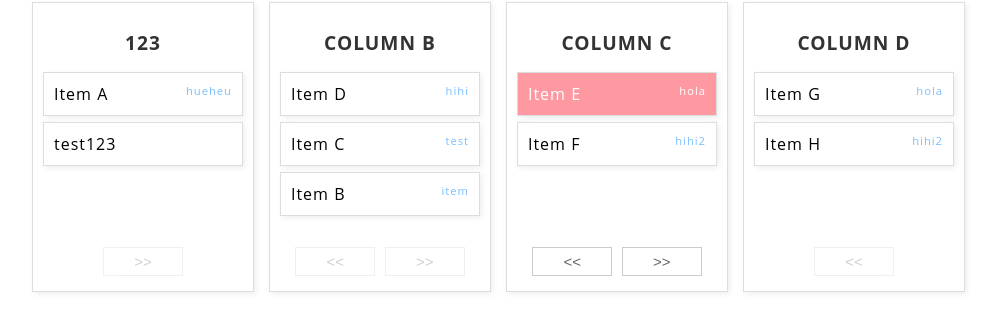
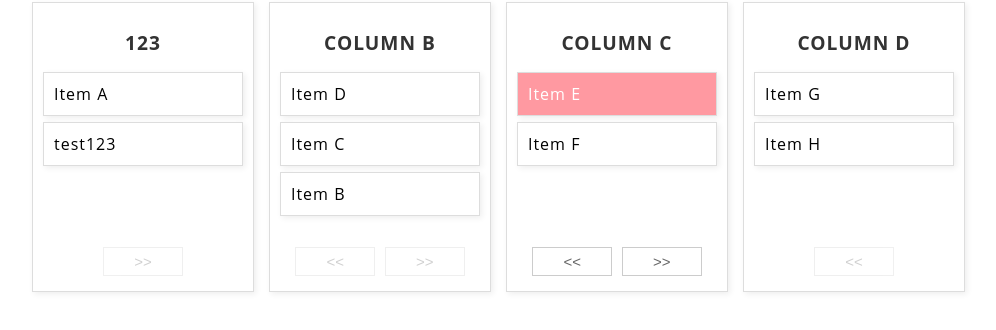
Before and after one commit to AP0L0N/AP0L0N.github.io, a plain HTML site: page index.html in a window 1280 px wide. Shown: the part 112-442 px from the top of the page, without its empty margins (134-1130 px from the left). Drawn offline with Linux system fonts and the light colour scheme.

Commit message:
Update to Widget

```diff
--- a/index.html
+++ b/index.html
@@ -24,7 +24,7 @@
     <!-- Include the widget -->
     <script type="text/javascript" src="js/widget.js"></script>
 
-    <!-- Init the widget -->
+    <!-- Just 'ol run of the mill Javascript -->
     <script type="text/javascript">
 
         try {
@@ -39,8 +39,7 @@
                         title: "123",
                         items: [
                             {
-                                name: "Item A",
-                                alias: "hueheu"
+                                name: "Item A"
                             }
                         ]
                     },
@@ -48,16 +47,13 @@
                         title: "column B",
                         items: [
                             {
-                                name: "Item D",
-                                alias: "hihi"
+                                name: "Item D"
                             },
                             {
-                                name: "Item C",
-                                alias: "test"
+                                name: "Item C"
                             },
                             {
-                                name: "Item B",
-                                alias: "item"
+                                name: "Item B"
                             }
                         ]
                     },
@@ -66,12 +62,10 @@
                         items: [
                             {
                                 name: "Item E",
-                                alias: "hola",
                                 selected: true
                             },
                             {
-                                name: "Item F",
-                                alias: "hihi2"
+                                name: "Item F"
                             }
                         ]
                     },
@@ -79,12 +73,10 @@
                         title: "column D",
                         items: [
                             {
-                                name: "Item G",
-                                alias: "hola"
+                                name: "Item G"
                             },
                             {
-                                name: "Item H",
-                                alias: "hihi2"
+                                name: "Item H"
                             }
                         ]
                     }
--- a/js/widget.js
+++ b/js/widget.js
@@ -129,7 +129,7 @@
      *
      * @class
      * @param wrapper {string | Node} <p>Either pass widget html node ID or Node node. Wrapper node is used to create columns inside.</p>
-     * @param args {Widget} <p>Widget options such as title and columns.</p>
+     * @param args <p>Widget options such as title and columns.</p>
      */
     constructor(wrapper, args = null) {
         this._wrapper = (typeof wrapper === "string" ? document.getElementById(wrapper) : wrapper);
```
Also changed, not shown: 2 other files.
